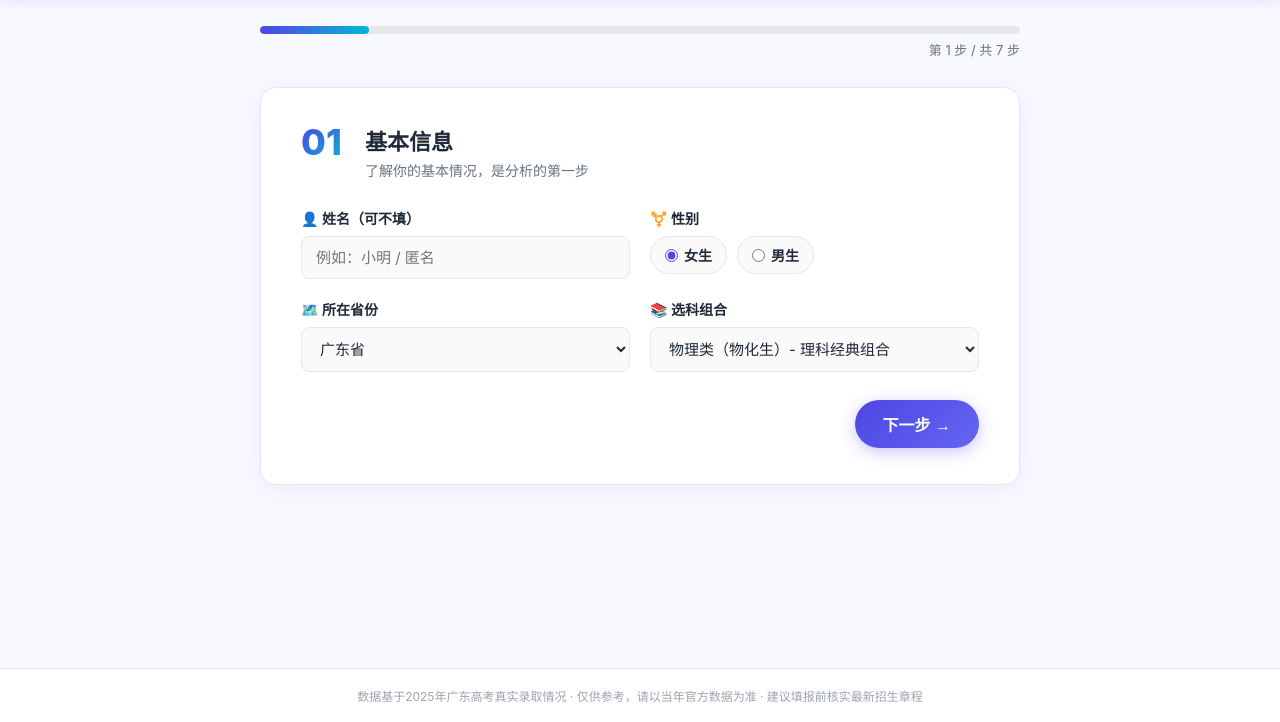
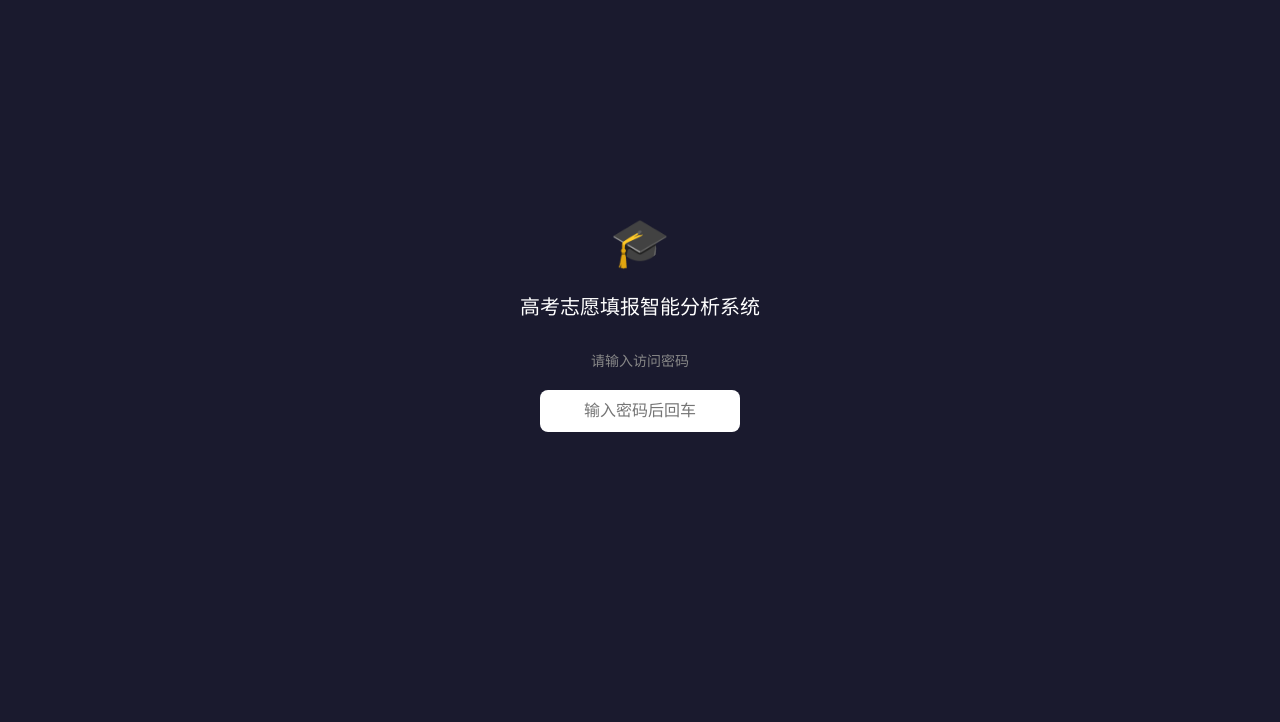
Before and after one commit to Darren2026-ai/gaokao-voluntee, a website: page index.html in a window 1280 px wide. Shown: the part 78-800 px from the top of the page. Drawn offline with nearby package versions, Linux system fonts and the light colour scheme.

Commit message:
添加访问密码保护

```diff
--- a/index.html
+++ b/index.html
@@ -9,6 +9,30 @@
   <script src="https://cdn.jsdelivr.net/npm/chart.js@4.4.2/dist/chart.umd.min.js"></script>
 </head>
 <body>
+
+<!-- ========== 密码保护 ========== -->
+<div id="password-overlay" style="position:fixed;top:0;left:0;width:100%;height:100%;background:#1a1a2e;display:flex;align-items:center;justify-content:center;z-index:99999;flex-direction:column;">
+  <div style="text-align:center;">
+    <div style="font-size:48px;margin-bottom:20px;">🎓</div>
+    <div style="color:#fff;font-size:20px;margin-bottom:30px;">高考志愿填报智能分析系统</div>
+    <div style="color:#888;font-size:14px;margin-bottom:20px;">请输入访问密码</div>
+    <input type="password" id="pwd-input" placeholder="输入密码后回车"
+      style="padding:12px 20px;font-size:16px;border:none;border-radius:8px;width:200px;text-align:center;"
+      onkeypress="if(event.key==='Enter')checkPwd()">
+    <div id="pwd-error" style="color:#ff6b6b;font-size:14px;margin-top:15px;display:none;">密码错误，请重试</div>
+  </div>
+</div>
+<script>
+function checkPwd(){
+  var pwd=document.getElementById('pwd-input').value;
+  if(pwd==='howareyou'){
+    document.getElementById('password-overlay').style.display='none';
+  }else{
+    document.getElementById('pwd-error').style.display='block';
+    document.getElementById('pwd-input').value='';
+  }
+}
+</script>
 
 <!-- ========== 顶部导航 ========== -->
 <header class="header">
```
